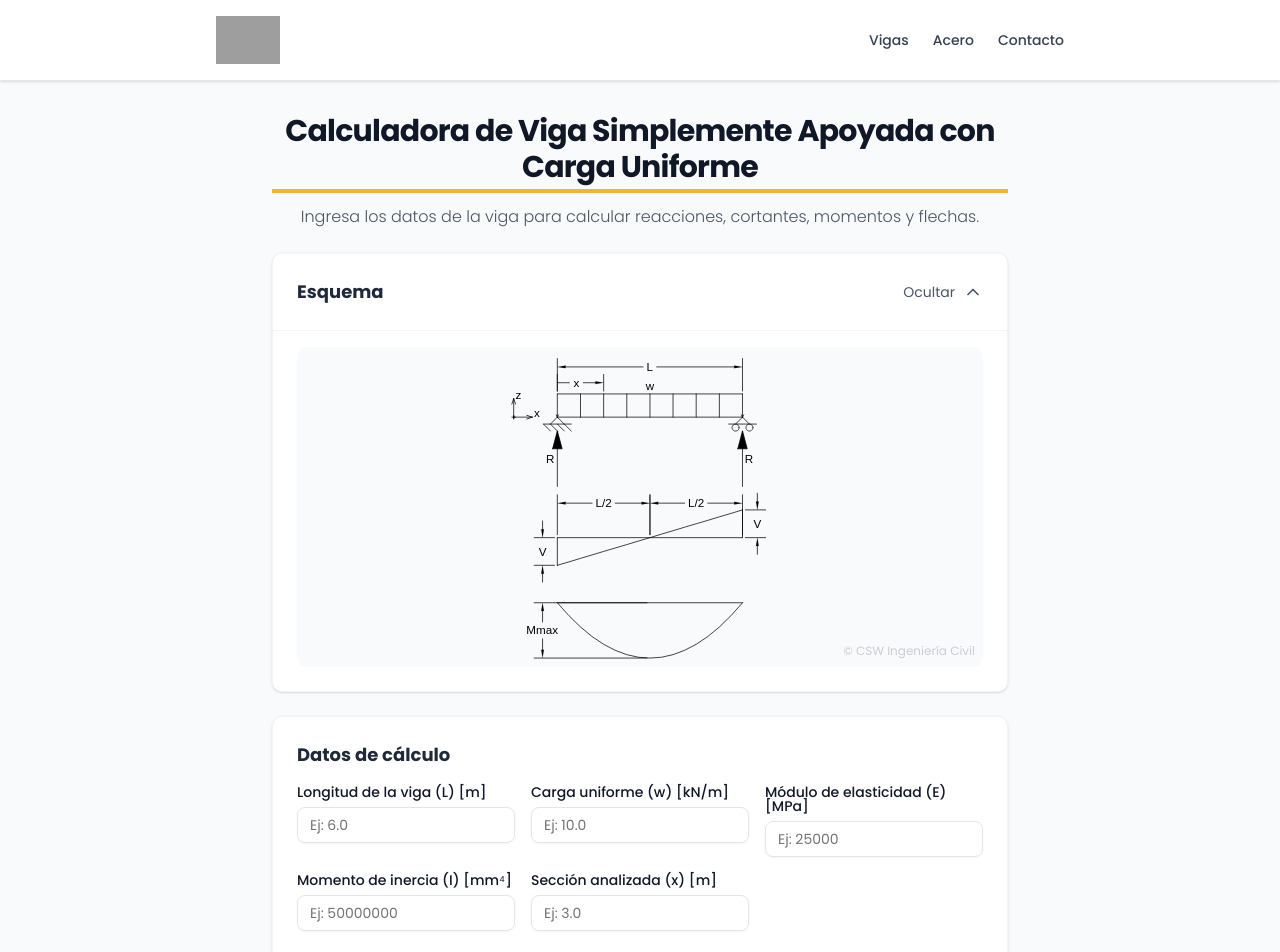
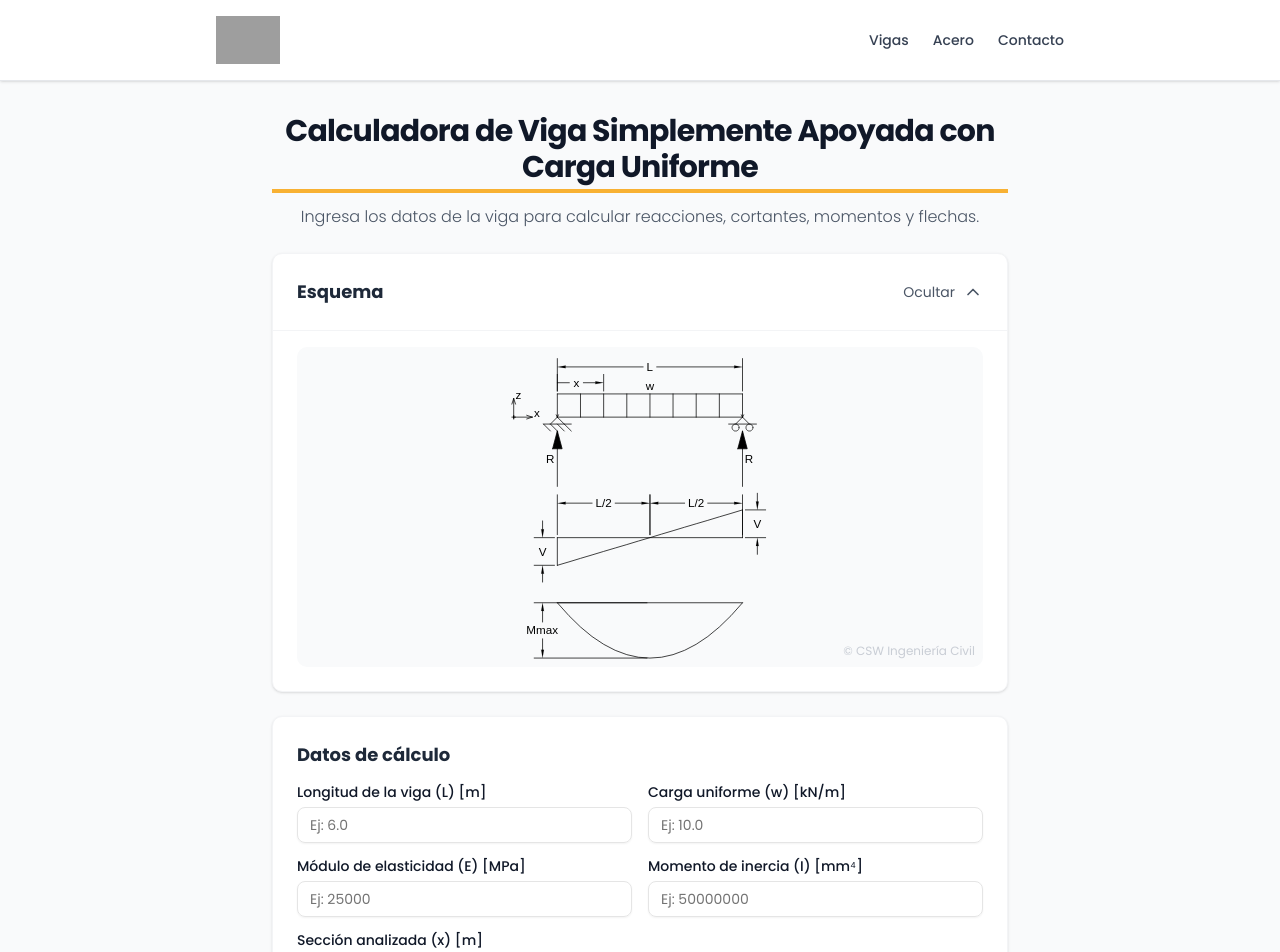
Before and after one commit to Gauss137/viga-simplemente-apoyada-carga-uniforme, a Next.js app: page /beam-calculator in a window 1280 px wide. Shown: the top 952 px of the page. Built offline with nearby package versions, Linux system fonts and the light colour scheme; grey boxes are pictures that could not be loaded.

Commit message:
Fix input grid alignment in beam calculator

```diff
--- a/components/BeamCalculator.tsx
+++ b/components/BeamCalculator.tsx
@@ -73,7 +73,7 @@
       {/* Input Section */}
       <div className="bg-white rounded-lg shadow-sm border border-gray-100 p-6">
         <h2 className="text-lg font-bold text-gray-800 mb-4">Datos de cálculo</h2>
-        <div className="grid grid-cols-1 md:grid-cols-2 lg:grid-cols-3 gap-4">
+        <div className="grid grid-cols-1 md:grid-cols-2 gap-4">
           <div className="space-y-2">
             <Label htmlFor="L">Longitud de la viga (L) [{DEFAULT_UNITS.LENGTH}]</Label>
             <Input
```
